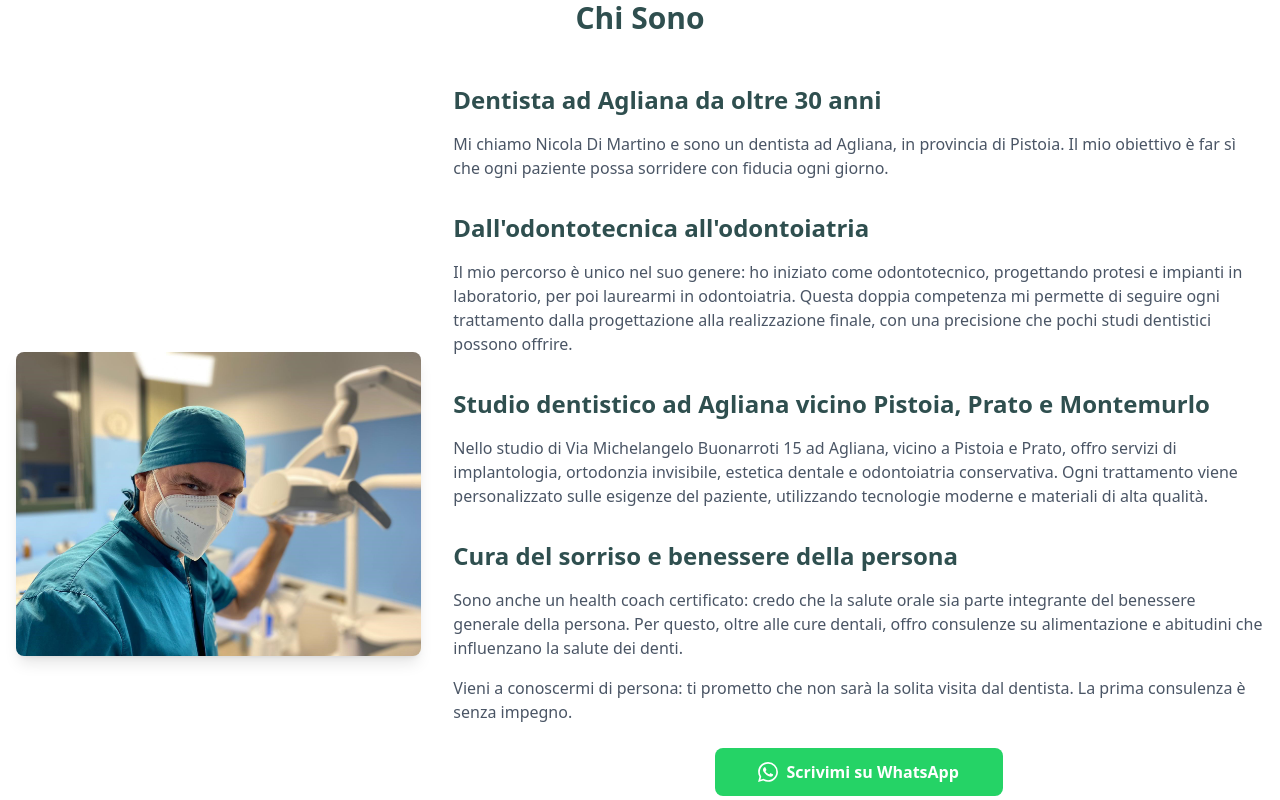
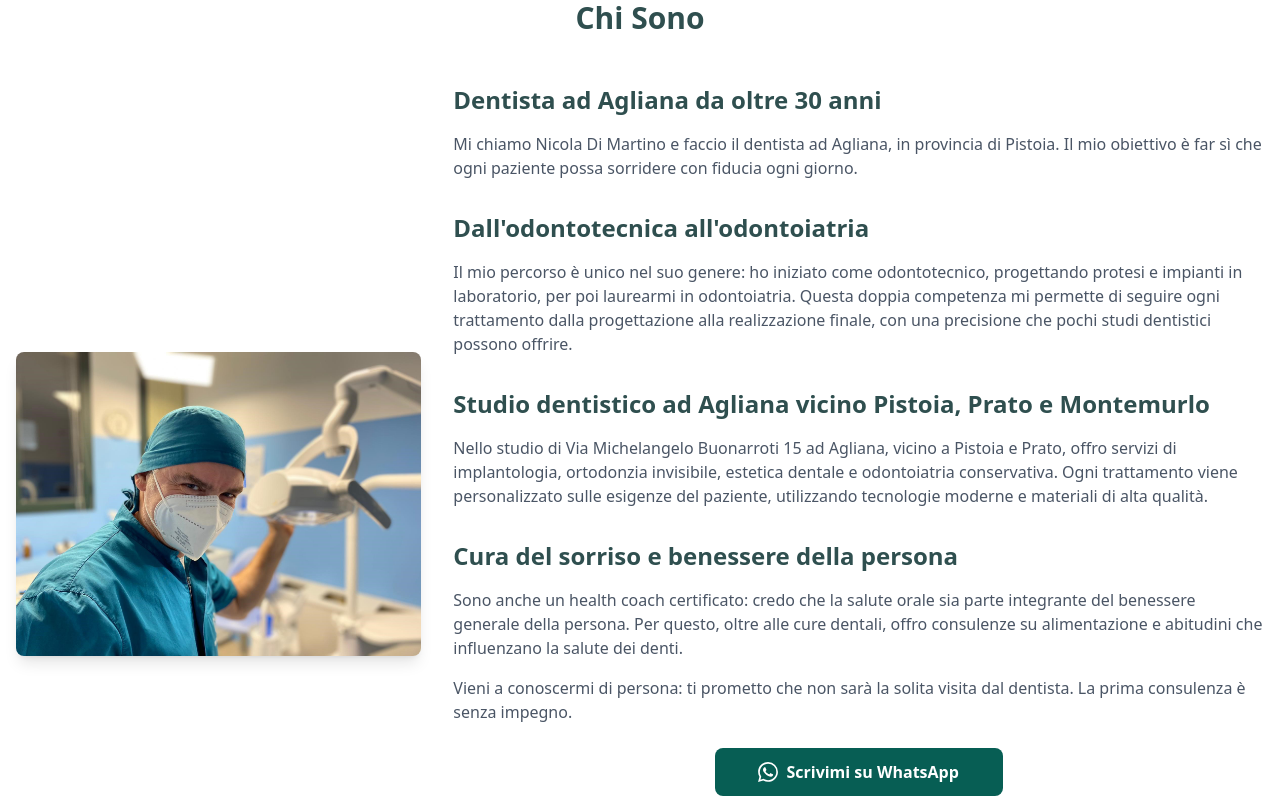
Before and after one commit to nicoladima63/studiodimartino-next, a Next.js app: page / in a window 1280 px wide. Shown: the part 820-1620 px from the top of the page. Built offline with nearby package versions, Linux system fonts and the light colour scheme.

Commit message:
feat: implement home page, accessibility skill, and scroll-to-top component

```diff
--- a/src/app/page.jsx
+++ b/src/app/page.jsx
@@ -166,7 +166,7 @@ export default function HomePage() {
                 Dentista ad Agliana da oltre 30 anni
               </h3>
               <p className="text-gray-600 mb-4">
-                Mi chiamo Nicola Di Martino e sono un dentista ad Agliana, in provincia di Pistoia.
+                Mi chiamo Nicola Di Martino e faccio il dentista ad Agliana, in provincia di Pistoia.
                 Il mio obiettivo è far sì che ogni paziente possa sorridere con fiducia ogni giorno.
               </p>
               <h3 className="text-2xl font-semibold mt-8 mb-4 text-[#2F4F4F]">
@@ -204,7 +204,7 @@ export default function HomePage() {
                   href="https://wa.me/393464731192"
                   target="_blank"
                   rel="noopener noreferrer"
-                  className="inline-flex items-center justify-center bg-[#25D366] text-white px-6 py-3 rounded-lg font-semibold hover:bg-opacity-90 transition duration-200 w-72"
+                  className="inline-flex items-center justify-center bg-[#075E54] text-white px-6 py-3 rounded-lg font-semibold hover:bg-opacity-90 transition duration-200 w-72"
                 >
                   <WhatsAppIcon />
                   Scrivimi su WhatsApp
@@ -263,7 +263,7 @@ export default function HomePage() {
             </div>
           </div>
           <div className="text-center my-8">
-            <h2 className="text-2xl font-bold text-[#2F4F4F]">Inoltre</h2>
+            <p className="text-2xl font-bold text-[#2F4F4F]">Inoltre</p>
           </div>
           <div className="grid grid-cols-1 md:grid-cols-3 gap-8">
             <div className="flex flex-col items-center text-center p-6">
@@ -331,7 +331,7 @@ export default function HomePage() {
           </h2>
           <div className="grid grid-cols-1 md:grid-cols-2 gap-8">
             {services.map((service, index) => (
-              <Link key={index} href={service.href} className="p-6 bg-white rounded-lg shadow-lg hover:shadow-xl transition-shadow block group">
+              <Link key={index} href={service.href} aria-label={`Scopri di più su ${service.title}`} className="p-6 bg-white rounded-lg shadow-lg hover:shadow-xl transition-shadow block group">
                 <h3 className="text-xl font-semibold mb-3 text-[#2F4F4F] group-hover:underline">{service.title}</h3>
                 <p className="text-gray-600">{service.description}</p>
                 <span className="inline-flex items-center text-[#2F4F4F] font-semibold mt-3 text-sm">
--- a/src/components/ScrollToTopButton.jsx
+++ b/src/components/ScrollToTopButton.jsx
@@ -17,7 +17,7 @@ export default function ScrollToTopButton() {
   return (
     <button
       onClick={() => window.scrollTo({ top: 0, behavior: "smooth" })}
-      className="fixed bottom-14 right-4 bg-[#2F4F4F] text-white p-3 rounded-full shadow-lg hover:bg-opacity-90 transition-opacity duration-300 z-40"
+      className="fixed bottom-14 right-4 bg-[#2F4F4F] text-white p-3 rounded-full shadow-lg hover:bg-opacity-90 transition-opacity duration-300 z-40 focus:outline-none focus:ring-2 focus:ring-white focus:ring-offset-2 focus:ring-offset-[#2F4F4F]"
       aria-label="Torna in cima"
     >
       <ArrowUp className="h-6 w-6" />
```
Also changed, not shown: .claude/settings.local.json, .claude/skills/accessibility/SKILL.md.
